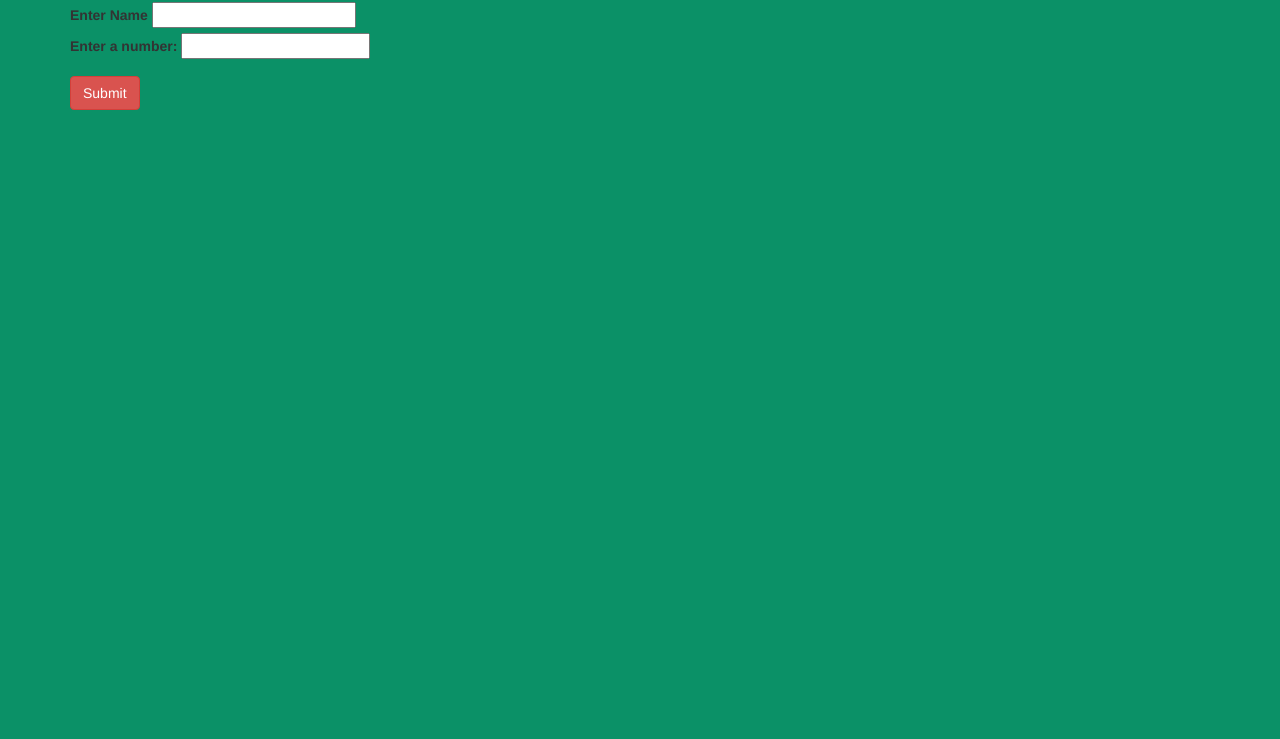
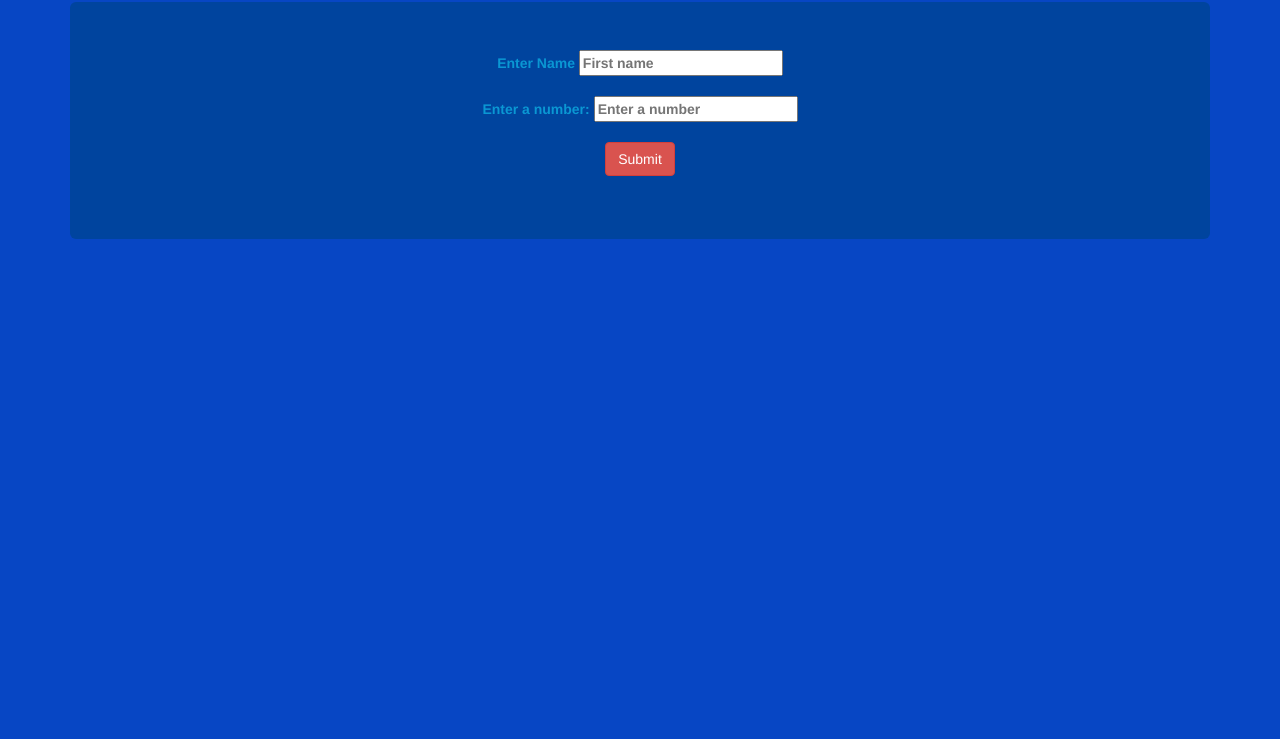
Before and after one commit to ZachSpenard/Beep-Boop, a plain HTML site: page index.html in a window 1280 px wide. Shown: the part 61-800 px from the top of the page. Drawn offline with Linux system fonts and the light colour scheme.

Commit message:
add css styling, fix readme.

```diff
--- a/css/styles.css
+++ b/css/styles.css
@@ -1,6 +1,12 @@
 h2 {
   color: #f72413;
+  text-align: center;
 }
 body {
-    background-color: #0b9167;
+    background-color: #0746c4;
+    text-align: center;
 }
+.jumbotron {
+  color: #0a97d3;
+  background-color:#00449e
+}
--- a/index.html
+++ b/index.html
@@ -13,22 +13,25 @@
   <div class="container">
     <div class="row">
       <div class="col-sm-12">
+        <div class="jumbotron">
         <form id="InputForm">
           <div class="form-group">
             <label for="nameInput">Enter Name
-              <input id="nameInput" type="text">
+              <input id="nameInput" type="text" placeholder="First name">
             </label>
+          </div>
           <div class="form-group">
-              <label for="numInput">Enter a number:</label>
-              <input type="text" id="numInput">
+            <label for="numInput">Enter a number:
+              <input type="text" id="numInput" placeholder="Enter a number">
+            </label>
           </div>
-            <button type="submit"  class="btn btn-danger"> Submit</button>
+          <button type="submit" class="btn btn-danger"> Submit</button>
           <p id="outPut">
           </p>
         </form>
         <!-- <div id="results">
-            <button type="button">Reverse result</button> -->
-          <!-- </div> -->
+          <button type="button">Reverse result</button>
+        </div> -->
       </div>
       </div>
     </div>
--- a/js/scripts.js
+++ b/js/scripts.js
@@ -10,7 +10,7 @@ function checkInput(numInput){
 function loopThroughInput(nameInput, numInput) {
   var outputArray = [];
   for (var i = 0; i <= 1; i++){
-    if (numInput % 3 == 0 && numInput > 0) {
+    if (numInput  % 3 == 0 && numInput > 0) {
       outputArray.push("I'm sorry, " + nameInput + ".  I'm afraid I can't do that.");
     }
     else if (numInput.toString().includes("1")) {
@@ -24,6 +24,9 @@ function loopThroughInput(nameInput, numInput) {
     }
   }
   return outputArray;
+  function reverseString(str) {
+  return (str === '') ? '' : reverseString(str.substr(1)) + str.charAt(0);
+}
 }
 //User Interface Logic
 $(document).ready(function(){
@@ -31,9 +34,8 @@ $(document).ready(function(){
     event.preventDefault();
     var nameInput = ($("#nameInput").val());
     var numInput = ($("#numInput").val());
-    console.log(nameInput,numInput)
+    // console.log(nameInput,numInput)
     output = loopThroughInput(nameInput, numInput);
-    $("#arrayElement").attr("placeholder", "Enter a number").val("");
     $("#outPut").text(output[0]);
   });
 });
```
Also changed, not shown: 2 other files. Lines whose indentation alone changed are shown as unchanged.
